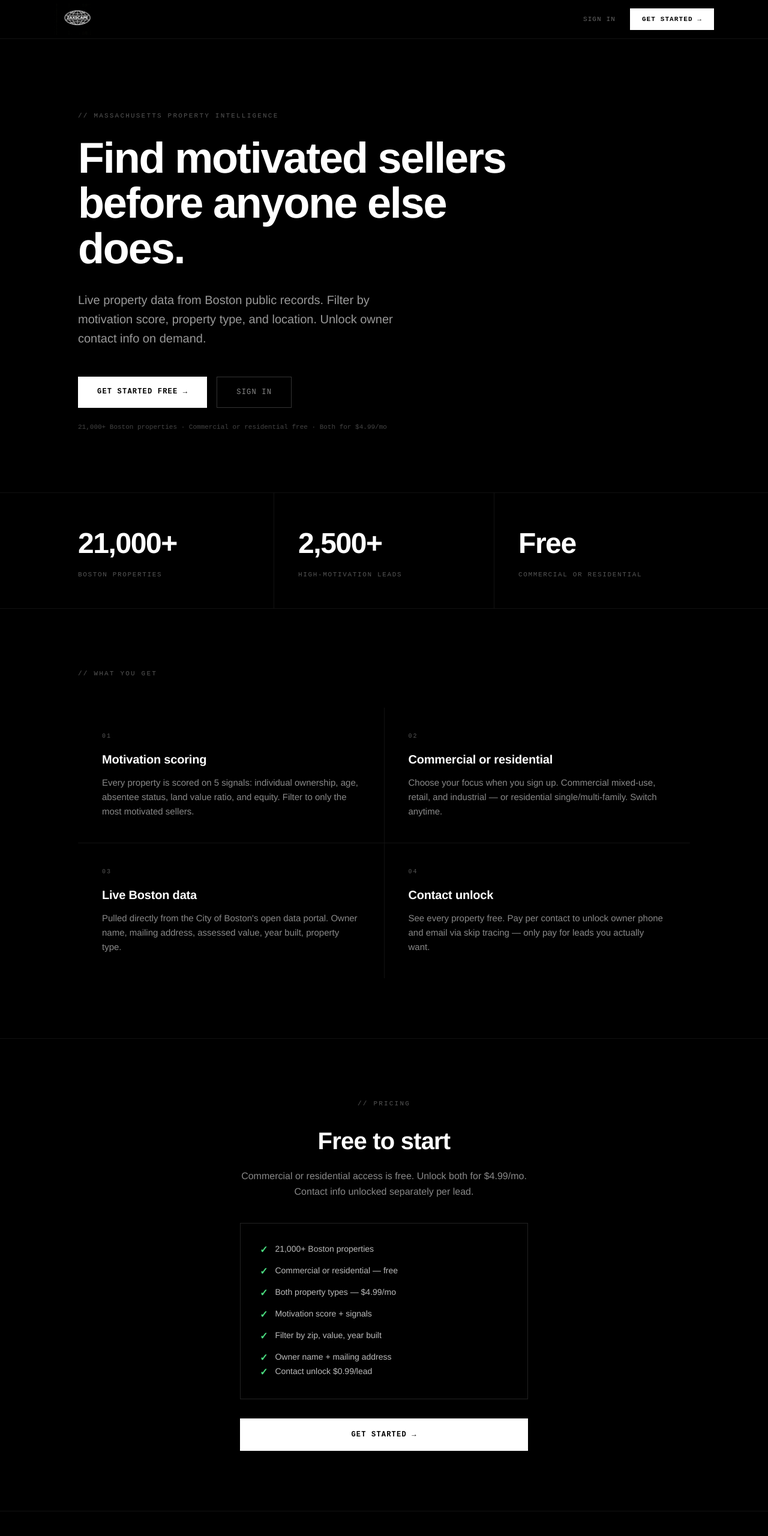
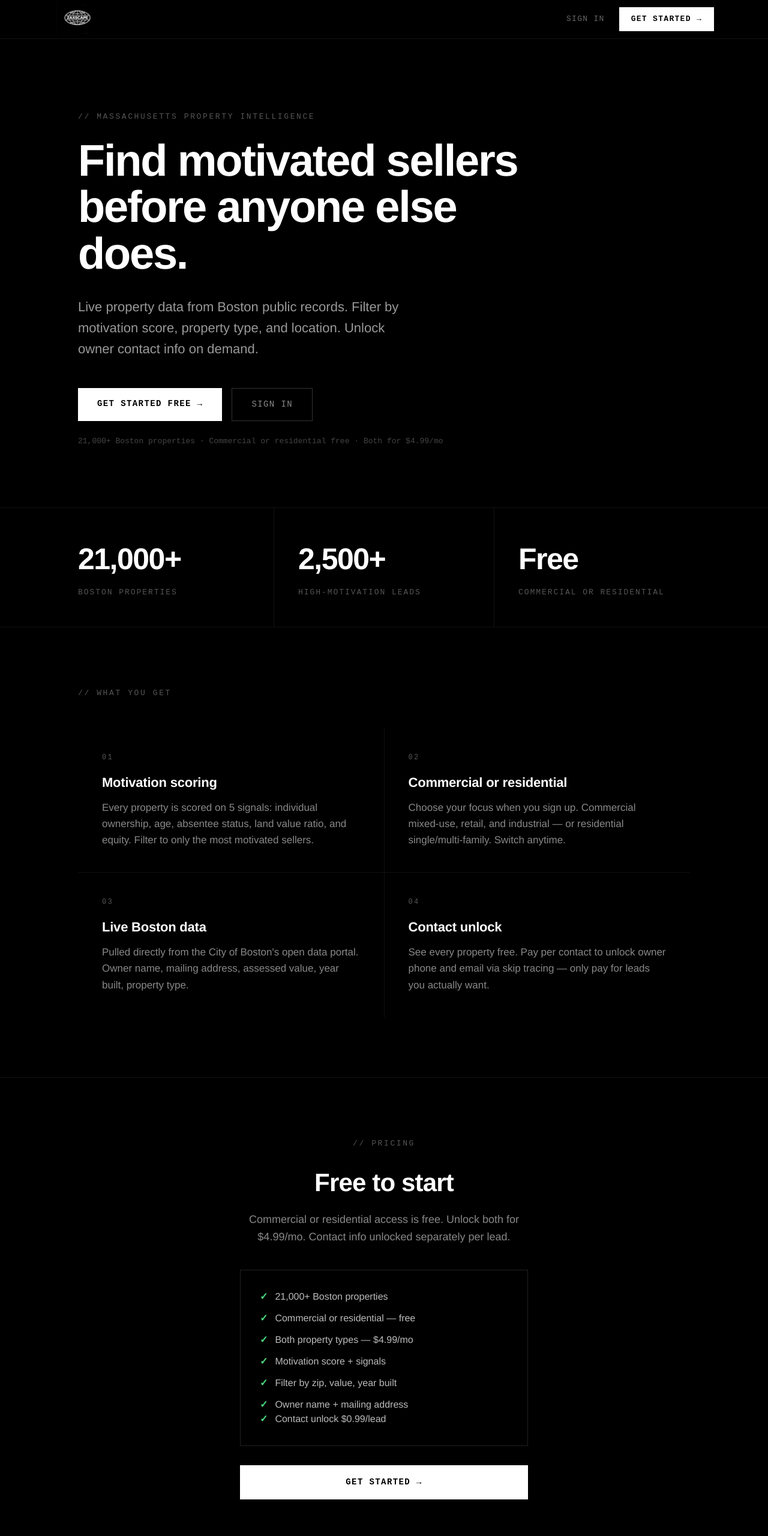
Before and after one commit to zaxscape0/zaxscape, a Next.js app: page / in a window 1280 px wide. Shown: the top 2561 px of the page at 60% size. Built offline with nearby package versions, Linux system fonts and the light colour scheme.

Commit message:
style: increase all font sizes by 2pt across all pages

```diff
--- a/app/globals.css
+++ b/app/globals.css
@@ -20,7 +20,7 @@ body {
 /* Zax button styles */
 .zax-btn {
   font-family: 'Courier New', monospace;
-  font-size: 12px;
+  font-size: 14px;
   letter-spacing: 0.08em;
   text-transform: uppercase;
   padding: 12px 24px;
@@ -52,7 +52,7 @@ body {
   color: #fff;
   padding: 12px 16px;
   font-family: 'Helvetica Neue', Helvetica, Arial, sans-serif;
-  font-size: 14px;
+  font-size: 16px;
   outline: none;
   transition: border-color 0.15s;
 }
@@ -62,7 +62,7 @@ body {
 /* Label */
 .zax-label {
   font-family: 'Courier New', monospace;
-  font-size: 10px;
+  font-size: 12px;
   letter-spacing: 0.2em;
   text-transform: uppercase;
   color: #666;
--- a/app/page.tsx
+++ b/app/page.tsx
@@ -10,26 +10,26 @@ export default function LandingPage() {
             <img src="/logo.jpg" alt="ZaxScape" style={{ height: "52px" }} />
           </div>
           <div style={{ display: "flex", gap: "24px", alignItems: "center" }}>
-            <Link href="/login" style={{ fontFamily: "'Courier New', monospace", fontSize: "11px", textTransform: "uppercase", letterSpacing: "0.1em", color: "#666", textDecoration: "none" }}>Sign in</Link>
-            <Link href="/signup" style={{ fontFamily: "'Courier New', monospace", fontSize: "11px", textTransform: "uppercase", letterSpacing: "0.1em", background: "#fff", color: "#000", padding: "10px 20px", textDecoration: "none", fontWeight: 700 }}>Get started →</Link>
+            <Link href="/login" style={{ fontFamily: "'Courier New', monospace", fontSize: "13px", textTransform: "uppercase", letterSpacing: "0.1em", color: "#666", textDecoration: "none" }}>Sign in</Link>
+            <Link href="/signup" style={{ fontFamily: "'Courier New', monospace", fontSize: "13px", textTransform: "uppercase", letterSpacing: "0.1em", background: "#fff", color: "#000", padding: "10px 20px", textDecoration: "none", fontWeight: 700 }}>Get started →</Link>
           </div>
         </div>
       </nav>
 
       {/* Hero */}
       <section style={{ maxWidth: "1100px", margin: "0 auto", padding: "120px 40px 100px" }}>
-        <div style={{ fontFamily: "'Courier New', monospace", fontSize: "11px", letterSpacing: "0.2em", textTransform: "uppercase", color: "#555", marginBottom: "24px" }}>// Massachusetts property intelligence</div>
-        <h1 style={{ fontSize: "clamp(36px, 6vw, 72px)", fontWeight: 700, letterSpacing: "-0.03em", lineHeight: 1.05, margin: "0 0 32px", maxWidth: "800px" }}>
+        <div style={{ fontFamily: "'Courier New', monospace", fontSize: "13px", letterSpacing: "0.2em", textTransform: "uppercase", color: "#555", marginBottom: "24px" }}>// Massachusetts property intelligence</div>
+        <h1 style={{ fontSize: "clamp(38px, 6vw, 74px)", fontWeight: 700, letterSpacing: "-0.03em", lineHeight: 1.05, margin: "0 0 32px", maxWidth: "800px" }}>
           Find motivated sellers<br />before anyone else does.
         </h1>
-        <p style={{ fontSize: "20px", color: "#999", lineHeight: 1.6, maxWidth: "560px", margin: "0 0 48px" }}>
+        <p style={{ fontSize: "22px", color: "#999", lineHeight: 1.6, maxWidth: "560px", margin: "0 0 48px" }}>
           Live property data from Boston public records. Filter by motivation score, property type, and location. Unlock owner contact info on demand.
         </p>
         <div style={{ display: "flex", gap: "16px", flexWrap: "wrap" }}>
-          <Link href="/signup" style={{ fontFamily: "'Courier New', monospace", fontSize: "12px", textTransform: "uppercase", letterSpacing: "0.1em", background: "#fff", color: "#000", padding: "16px 32px", textDecoration: "none", fontWeight: 700 }}>Get started free →</Link>
-          <Link href="/login" style={{ fontFamily: "'Courier New', monospace", fontSize: "12px", textTransform: "uppercase", letterSpacing: "0.1em", border: "1px solid #333", color: "#888", padding: "16px 32px", textDecoration: "none" }}>Sign in</Link>
+          <Link href="/signup" style={{ fontFamily: "'Courier New', monospace", fontSize: "14px", textTransform: "uppercase", letterSpacing: "0.1em", background: "#fff", color: "#000", padding: "16px 32px", textDecoration: "none", fontWeight: 700 }}>Get started free →</Link>
+          <Link href="/login" style={{ fontFamily: "'Courier New', monospace", fontSize: "14px", textTransform: "uppercase", letterSpacing: "0.1em", border: "1px solid #333", color: "#888", padding: "16px 32px", textDecoration: "none" }}>Sign in</Link>
         </div>
-        <div style={{ marginTop: "24px", fontFamily: "'Courier New', monospace", fontSize: "11px", color: "#444" }}>
+        <div style={{ marginTop: "24px", fontFamily: "'Courier New', monospace", fontSize: "13px", color: "#444" }}>
           21,000+ Boston properties · Commercial or residential free · Both for $4.99/mo
         </div>
       </section>
@@ -43,8 +43,8 @@ export default function LandingPage() {
             { n: "Free", label: "Commercial or residential" },
           ].map((s, i) => (
             <div key={i} style={{ background: "#000", padding: "48px 40px" }}>
-              <div style={{ fontSize: "48px", fontWeight: 700, letterSpacing: "-0.03em", marginBottom: "8px" }}>{s.n}</div>
-              <div style={{ fontFamily: "'Courier New', monospace", fontSize: "11px", textTransform: "uppercase", letterSpacing: "0.15em", color: "#555" }}>{s.label}</div>
+              <div style={{ fontSize: "50px", fontWeight: 700, letterSpacing: "-0.03em", marginBottom: "8px" }}>{s.n}</div>
+              <div style={{ fontFamily: "'Courier New', monospace", fontSize: "13px", textTransform: "uppercase", letterSpacing: "0.15em", color: "#555" }}>{s.label}</div>
             </div>
           ))}
         </div>
@@ -52,7 +52,7 @@ export default function LandingPage() {
 
       {/* Features */}
       <section style={{ maxWidth: "1100px", margin: "0 auto", padding: "100px 40px" }}>
-        <div style={{ fontFamily: "'Courier New', monospace", fontSize: "11px", letterSpacing: "0.2em", textTransform: "uppercase", color: "#555", marginBottom: "48px" }}>// what you get</div>
+        <div style={{ fontFamily: "'Courier New', monospace", fontSize: "13px", letterSpacing: "0.2em", textTransform: "uppercase", color: "#555", marginBottom: "48px" }}>// what you get</div>
         <div style={{ display: "grid", gridTemplateColumns: "repeat(2, 1fr)", gap: "1px", background: "#111" }}>
           {[
             { title: "Motivation scoring", body: "Every property is scored on 5 signals: individual ownership, age, absentee status, land value ratio, and equity. Filter to only the most motivated sellers." },
@@ -61,9 +61,9 @@ export default function LandingPage() {
             { title: "Contact unlock", body: "See every property free. Pay per contact to unlock owner phone and email via skip tracing — only pay for leads you actually want." },
           ].map((f, i) => (
             <div key={i} style={{ background: "#000", padding: "40px" }}>
-              <div style={{ fontFamily: "'Courier New', monospace", fontSize: "10px", textTransform: "uppercase", letterSpacing: "0.2em", color: "#555", marginBottom: "16px" }}>0{i+1}</div>
-              <h3 style={{ fontSize: "20px", fontWeight: 700, margin: "0 0 12px", letterSpacing: "-0.01em" }}>{f.title}</h3>
-              <p style={{ color: "#888", fontSize: "15px", lineHeight: 1.6, margin: 0 }}>{f.body}</p>
+              <div style={{ fontFamily: "'Courier New', monospace", fontSize: "12px", textTransform: "uppercase", letterSpacing: "0.2em", color: "#555", marginBottom: "16px" }}>0{i+1}</div>
+              <h3 style={{ fontSize: "22px", fontWeight: 700, margin: "0 0 12px", letterSpacing: "-0.01em" }}>{f.title}</h3>
+              <p style={{ color: "#888", fontSize: "17px", lineHeight: 1.6, margin: 0 }}>{f.body}</p>
             </div>
           ))}
         </div>
@@ -72,26 +72,26 @@ export default function LandingPage() {
       {/* Pricing */}
       <section style={{ borderTop: "1px solid #111", padding: "100px 40px" }}>
         <div style={{ maxWidth: "480px", margin: "0 auto", textAlign: "center" }}>
-          <div style={{ fontFamily: "'Courier New', monospace", fontSize: "11px", letterSpacing: "0.2em", textTransform: "uppercase", color: "#555", marginBottom: "24px" }}>// pricing</div>
-          <h2 style={{ fontSize: "40px", fontWeight: 700, letterSpacing: "-0.02em", margin: "0 0 16px" }}>Free to start</h2>
-          <p style={{ color: "#888", fontSize: "16px", margin: "0 0 40px", lineHeight: 1.6 }}>Commercial or residential access is free. Unlock both for $4.99/mo. Contact info unlocked separately per lead.</p>
+          <div style={{ fontFamily: "'Courier New', monospace", fontSize: "13px", letterSpacing: "0.2em", textTransform: "uppercase", color: "#555", marginBottom: "24px" }}>// pricing</div>
+          <h2 style={{ fontSize: "42px", fontWeight: 700, letterSpacing: "-0.02em", margin: "0 0 16px" }}>Free to start</h2>
+          <p style={{ color: "#888", fontSize: "18px", margin: "0 0 40px", lineHeight: 1.6 }}>Commercial or residential access is free. Unlock both for $4.99/mo. Contact info unlocked separately per lead.</p>
           <div style={{ border: "1px solid #222", padding: "32px", marginBottom: "32px", textAlign: "left" }}>
             {["21,000+ Boston properties","Commercial or residential — free","Both property types — $4.99/mo","Motivation score + signals","Filter by zip, value, year built","Owner name + mailing address","Contact unlock $0.99/lead"].map((f, i) => (
               <div key={i} style={{ display: "flex", gap: "12px", marginBottom: i < 5 ? "12px" : 0 }}>
                 <span style={{ color: "#4ade80", fontWeight: 700 }}>✓</span>
-                <span style={{ color: "#bbb", fontSize: "14px" }}>{f}</span>
+                <span style={{ color: "#bbb", fontSize: "16px" }}>{f}</span>
               </div>
             ))}
           </div>
-          <Link href="/signup" style={{ display: "block", fontFamily: "'Courier New', monospace", fontSize: "12px", textTransform: "uppercase", letterSpacing: "0.1em", background: "#fff", color: "#000", padding: "18px 32px", textDecoration: "none", fontWeight: 700, textAlign: "center" }}>Get started →</Link>
+          <Link href="/signup" style={{ display: "block", fontFamily: "'Courier New', monospace", fontSize: "14px", textTransform: "uppercase", letterSpacing: "0.1em", background: "#fff", color: "#000", padding: "18px 32px", textDecoration: "none", fontWeight: 700, textAlign: "center" }}>Get started →</Link>
         </div>
       </section>
 
       {/* Footer */}
       <footer style={{ borderTop: "1px solid #111", padding: "40px" }}>
         <div style={{ maxWidth: "1100px", margin: "0 auto", display: "flex", justifyContent: "space-between", alignItems: "center" }}>
-          <div style={{ fontFamily: "'Courier New', monospace", fontSize: "11px", color: "#333" }}>© 2026 ZaxScape · Massachusetts property intelligence</div>
-          <Link href="/login" style={{ fontFamily: "'Courier New', monospace", fontSize: "11px", color: "#444", textDecoration: "none" }}>Sign in</Link>
+          <div style={{ fontFamily: "'Courier New', monospace", fontSize: "13px", color: "#333" }}>© 2026 ZaxScape · Massachusetts property intelligence</div>
+          <Link href="/login" style={{ fontFamily: "'Courier New', monospace", fontSize: "13px", color: "#444", textDecoration: "none" }}>Sign in</Link>
         </div>
       </footer>
     </div>
```
Also changed, not shown: app/(auth)/login/page.tsx (+5 -5 lines), app/(auth)/signup/page.tsx (+11 -11 lines), app/(dashboard)/dashboard/page.tsx (+21 -21 lines), app/(dashboard)/properties/[id]/page.tsx (+15 -15 lines).
